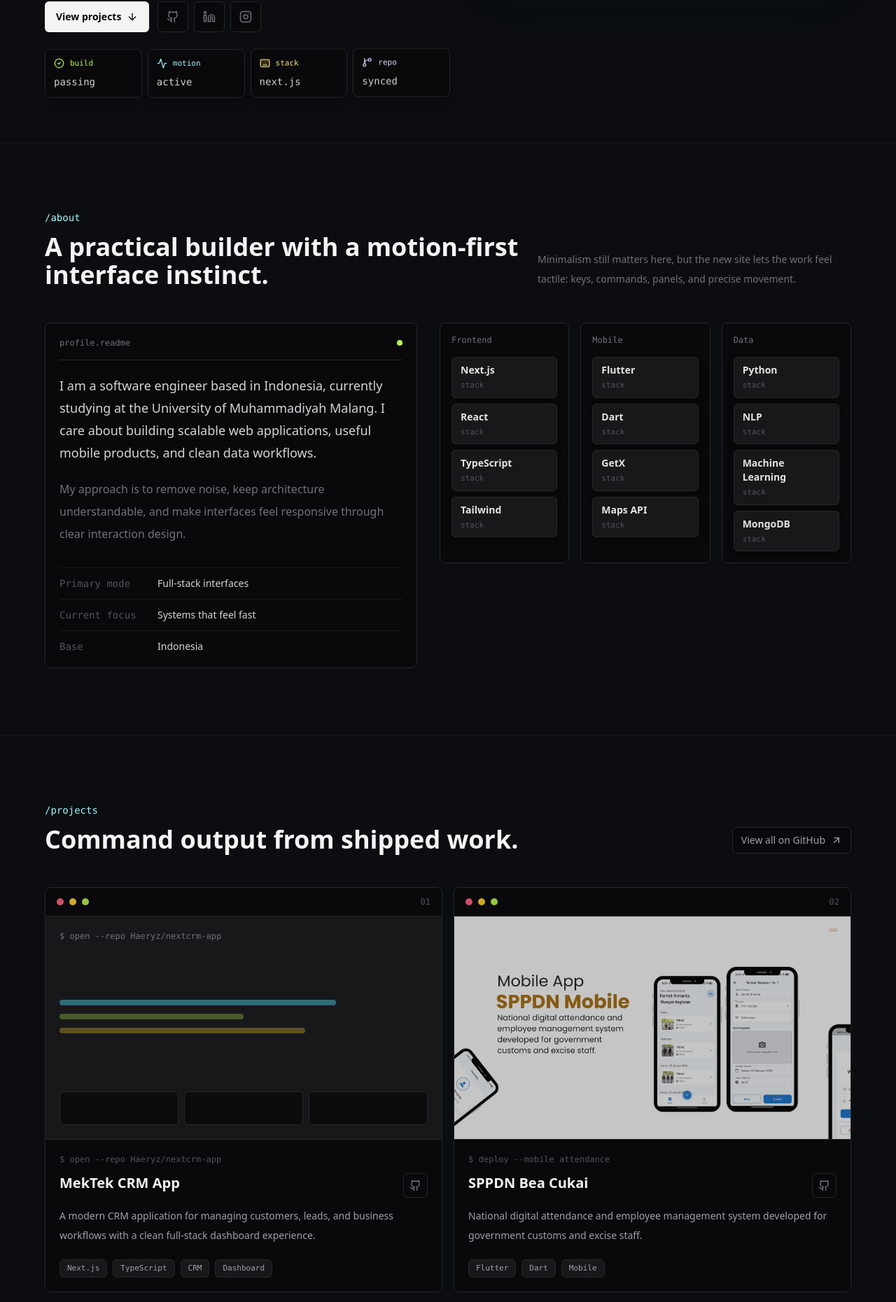
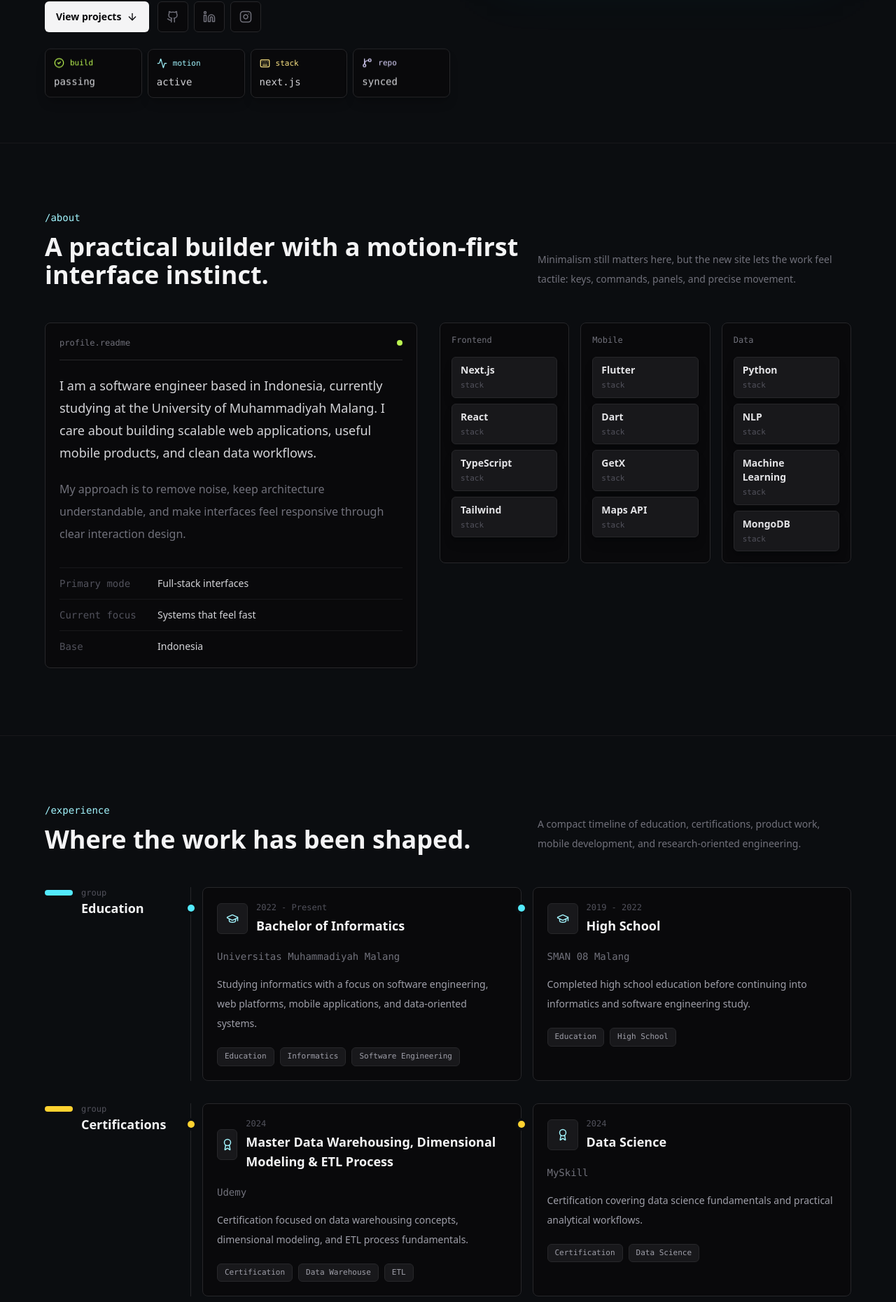
Before and after one commit to reddishowo/my-portfolio, a Next.js app: page / in a window 1280 px wide. Shown: the part 877-2738 px from the top of the page at 70% size. Built offline with nearby package versions, Linux system fonts and the light colour scheme.

Commit message:
feat: add Experience section and update Navbar for navigation

```diff
--- a/src/app/page.tsx
+++ b/src/app/page.tsx
@@ -1,6 +1,7 @@
 import Navbar from "@/components/Navbar";
 import Hero from "@/components/Hero";
 import About from "@/components/About";
+import Experience from "@/components/Experience";
 import Projects from "@/components/Projects";
 import Contact from "@/components/Contact";
 import Footer from "@/components/Footer";
@@ -13,6 +14,7 @@ export default function Home() {
       <Navbar />
       <Hero />
       <About />
+      <Experience />
       <Projects />
       <Contact />
       <Footer />
--- a/src/components/AnimatedKeyboard.tsx
+++ b/src/components/AnimatedKeyboard.tsx
@@ -68,7 +68,8 @@ export default function AnimatedKeyboard() {
         <div className="space-y-2">
           {rows.map((row, rowIndex) => (
             <div key={rowIndex} className="grid grid-cols-2 gap-2 sm:grid-cols-4">
-              {row.map((key, keyIndex) => (
+              {row.map((key, keyIndex) => {
+                return (
                   <motion.button
                     key={key.label}
                     type="button"
@@ -83,14 +84,31 @@ export default function AnimatedKeyboard() {
                   >
                     <span className="absolute inset-x-2 top-0 h-px bg-gradient-to-r from-transparent via-white/30 to-transparent opacity-60" />
                     <span className="flex items-center justify-between gap-2">
-                    <span className="text-sm font-semibold sm:text-base">{key.label}</span>
+                      <motion.span
+                        initial={false}
+                        animate={shouldReduceMotion ? undefined : { opacity: 1, y: 0 }}
+                        transition={{ duration: 0.22 }}
+                        className="text-sm font-semibold sm:text-base"
+                      >
+                        {key.label}
+                      </motion.span>
                       <span className="text-zinc-500 transition-colors group-hover:text-current">
                         {key.icon ?? <ArrowDown size={15} />}
                       </span>
                     </span>
-                  {key.sublabel && <span className="mt-2 block font-mono text-[11px] text-zinc-500">{key.sublabel}</span>}
+                    {key.sublabel && (
+                      <motion.span
+                        initial={false}
+                        animate={shouldReduceMotion ? undefined : { opacity: 1, y: 0 }}
+                        transition={{ duration: 0.22, delay: 0.03 }}
+                        className="mt-2 block font-mono text-[11px] text-zinc-500"
+                      >
+                        {key.sublabel}
+                      </motion.span>
+                    )}
                   </motion.button>
-              ))}
+                );
+              })}
             </div>
           ))}
         </div>
--- a/src/components/CommandBackground.tsx
+++ b/src/components/CommandBackground.tsx
@@ -1,7 +1,6 @@
 "use client";
 
 import { motion, useReducedMotion } from "framer-motion";
-import { useEffect, useState } from "react";
 
 const lanes = [
   "const stack = ['Next.js', 'TypeScript', 'Framer Motion'];",
@@ -9,55 +8,6 @@ const lanes = [
   "const motion = useReducedMotion() ? 'calm' : 'alive';",
   "render(<CRM />) // customer flows, auth, analytics",
 ];
-
-const typewriterLines = [
-  "deploying portfolio interface...",
-  "loading nextcrm-app metadata...",
-  "animating keyboard input layer...",
-  "syncing web, mobile, and data projects...",
-];
-
-function LoopingTypewriter({ lines, disabled }: { lines: string[]; disabled: boolean }) {
-  const [lineIndex, setLineIndex] = useState(0);
-  const [charIndex, setCharIndex] = useState(lines[0]?.length ?? 0);
-  const [deleting, setDeleting] = useState(true);
-  const visibleText = disabled ? lines[0] : lines[lineIndex].slice(0, charIndex);
-
-  useEffect(() => {
-    if (disabled) {
-      return;
-    }
-
-    const current = lines[lineIndex];
-    const complete = charIndex === current.length;
-    const empty = charIndex === 0;
-    const delay = complete && !deleting ? 1300 : empty && deleting ? 360 : deleting ? 24 : 46;
-
-    const timeoutId = setTimeout(() => {
-      if (complete && !deleting) {
-        setDeleting(true);
-        return;
-      }
-
-      if (empty && deleting) {
-        setDeleting(false);
-        setLineIndex((value) => (value + 1) % lines.length);
-        return;
-      }
-
-      setCharIndex((value) => value + (deleting ? -1 : 1));
-    }, delay);
-
-    return () => clearTimeout(timeoutId);
-  }, [charIndex, deleting, disabled, lineIndex, lines]);
-
-  return (
-    <span>
-      {visibleText}
-      <span className="animate-pulse text-cyan-200">|</span>
-    </span>
-  );
-}
 
 export default function CommandBackground() {
   const shouldReduceMotion = useReducedMotion();
@@ -81,10 +31,6 @@ export default function CommandBackground() {
         ))}
       </div>
 
-      <div className="absolute bottom-[14%] left-4 hidden w-[24rem] max-w-[42vw] rounded-lg border border-cyan-300/10 bg-zinc-950/25 px-4 py-3 font-mono text-xs text-cyan-100/35 shadow-2xl shadow-cyan-950/10 backdrop-blur-sm md:block">
-        <span className="mr-2 text-lime-300/70">$</span>
-        <LoopingTypewriter lines={typewriterLines} disabled={Boolean(shouldReduceMotion)} />
-      </div>
     </div>
   );
 }
--- /dev/null
+++ b/src/components/Experience.tsx
@@ -0,0 +1,164 @@
+import { Award, BriefcaseBusiness, GraduationCap, LucideIcon, Microscope, Smartphone } from "lucide-react";
+import { FadeIn } from "./FadeIn";
+
+type ExperienceItem = {
+  period: string;
+  title: string;
+  place: string;
+  description: string;
+  icon: LucideIcon;
+  tags: string[];
+};
+
+type ExperienceGroup = {
+  label: string;
+  accent: string;
+  items: ExperienceItem[];
+};
+
+const groups: ExperienceGroup[] = [
+  {
+    label: "Education",
+    accent: "bg-cyan-300",
+    items: [
+      {
+        period: "2022 - Present",
+        title: "Bachelor of Informatics",
+        place: "Universitas Muhammadiyah Malang",
+        description: "Studying informatics with a focus on software engineering, web platforms, mobile applications, and data-oriented systems.",
+        icon: GraduationCap,
+        tags: ["Education", "Informatics", "Software Engineering"],
+      },
+      {
+        period: "2019 - 2022",
+        title: "High School",
+        place: "SMAN 08 Malang",
+        description: "Completed high school education before continuing into informatics and software engineering study.",
+        icon: GraduationCap,
+        tags: ["Education", "High School"],
+      },
+    ],
+  },
+  {
+    label: "Certifications",
+    accent: "bg-amber-300",
+    items: [
+      {
+        period: "2024",
+        title: "Master Data Warehousing, Dimensional Modeling & ETL Process",
+        place: "Udemy",
+        description: "Certification focused on data warehousing concepts, dimensional modeling, and ETL process fundamentals.",
+        icon: Award,
+        tags: ["Certification", "Data Warehouse", "ETL"],
+      },
+      {
+        period: "2024",
+        title: "Data Science",
+        place: "MySkill",
+        description: "Certification covering data science fundamentals and practical analytical workflows.",
+        icon: Award,
+        tags: ["Certification", "Data Science"],
+      },
+    ],
+  },
+  {
+    label: "Project Work",
+    accent: "bg-lime-300",
+    items: [
+      {
+        period: "March 2026 - Present",
+        title: "Freelance Full-Stack Web Developer",
+        place: "PT. MekTek Tanjung Lestari",
+        description: "Creating an ongoing CRM website to support customer management, workflow tracking, and operational dashboard needs.",
+        icon: BriefcaseBusiness,
+        tags: ["Freelance", "CRM", "Full-Stack"],
+      },
+      {
+        period: "Mobile",
+        title: "Flutter App Developer",
+        place: "Cross-platform applications",
+        description: "Developed mobile products with booking flows, GPS tracking, in-app messaging, role dashboards, and Firebase-backed features.",
+        icon: Smartphone,
+        tags: ["Flutter", "Dart", "GetX"],
+      },
+      {
+        period: "Research",
+        title: "Data and ML Explorer",
+        place: "Scientific Literature Pipelines",
+        description: "Explored data and machine learning workflows for scientific literature analysis and topic modeling pipelines.",
+        icon: Microscope,
+        tags: ["Python", "NLP", "Machine Learning"],
+      },
+    ],
+  },
+];
+
+export default function Experience() {
+  return (
+    <section id="experience" className="relative z-10 border-t border-zinc-900 px-4 py-24 sm:px-6">
+      <div className="mx-auto max-w-6xl">
+        <FadeIn>
+          <div className="mb-12 flex flex-col gap-4 md:flex-row md:items-end md:justify-between">
+            <div>
+              <p className="font-mono text-sm text-cyan-200">/experience</p>
+              <h2 className="mt-3 text-3xl font-semibold text-zinc-100 sm:text-4xl">Where the work has been shaped.</h2>
+            </div>
+            <p className="max-w-md text-sm leading-7 text-zinc-500">
+              A compact timeline of education, certifications, product work, mobile development, and research-oriented engineering.
+            </p>
+          </div>
+        </FadeIn>
+
+        <div className="space-y-8">
+          {groups.map((group, groupIndex) => (
+            <FadeIn key={group.label} delay={groupIndex * 0.08}>
+              <div className="grid gap-4 md:grid-cols-[12rem_1fr]">
+                <div className="flex items-center gap-3 md:items-start">
+                  <span className={`mt-1 h-2 w-10 rounded-full ${group.accent}`} />
+                  <div>
+                    <p className="font-mono text-xs text-zinc-600">group</p>
+                    <h3 className="text-lg font-semibold text-zinc-100">{group.label}</h3>
+                  </div>
+                </div>
+
+                <div className="relative grid gap-4 border-l border-zinc-800 pl-4 md:grid-cols-2">
+                  {group.items.map((item) => {
+                    const Icon = item.icon;
+
+                    return (
+                      <article key={item.title} className="group relative h-full rounded-lg border border-zinc-800 bg-zinc-950/70 p-5 transition-colors hover:border-cyan-300/50">
+                        <span className={`absolute -left-[1.35rem] top-6 h-2.5 w-2.5 rounded-full ring-4 ring-[#0b0d10] ${group.accent}`} />
+                        <div className="mb-5 flex items-start justify-between gap-4">
+                          <div className="flex items-center gap-3">
+                            <span className="flex h-11 w-11 items-center justify-center rounded-md border border-zinc-800 bg-zinc-900 text-cyan-200">
+                              <Icon size={18} />
+                            </span>
+                            <div>
+                              <p className="font-mono text-xs text-zinc-600">{item.period}</p>
+                              <h4 className="mt-1 text-lg font-semibold text-zinc-100">{item.title}</h4>
+                            </div>
+                          </div>
+                        </div>
+
+                        <p className="font-mono text-sm text-zinc-500">{item.place}</p>
+                        <p className="mt-4 text-sm leading-7 text-zinc-400">{item.description}</p>
+
+                        <div className="mt-5 flex flex-wrap gap-2">
+                          {item.tags.map((tag) => (
+                            <span key={tag} className="rounded-md border border-zinc-800 bg-zinc-900 px-2.5 py-1 font-mono text-[11px] text-zinc-400">
+                              {tag}
+                            </span>
+                          ))}
+                        </div>
+                      </article>
+                    );
+                  })}
+                </div>
+              </div>
+            </FadeIn>
+          ))}
+        </div>
+      </div>
+    </section>
+  );
+}
--- a/src/components/Navbar.tsx
+++ b/src/components/Navbar.tsx
@@ -7,6 +7,7 @@ import { Command } from "lucide-react";
 const navItems = [
   { name: "Home", href: "#home" },
   { name: "About", href: "#about" },
+  { name: "Experience", href: "#experience" },
   { name: "Projects", href: "#projects" },
   { name: "Contact", href: "#contact" },
 ];
@@ -56,7 +57,8 @@ export default function Navbar() {
                 transition={{ type: "spring", stiffness: 300, damping: 30 }}
               />
             )}
-            {item.name.toLowerCase()}
+            <span className="sm:hidden">{item.name === "Experience" ? "xp" : item.name.toLowerCase()}</span>
+            <span className="hidden sm:inline">{item.name.toLowerCase()}</span>
           </a>
         ))}
       </motion.nav>
```
Lines whose indentation alone changed are shown as unchanged.
